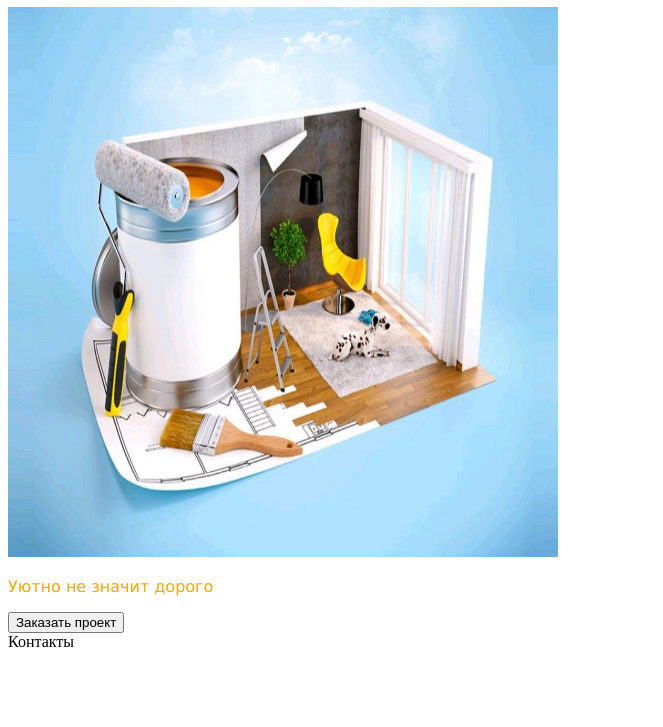
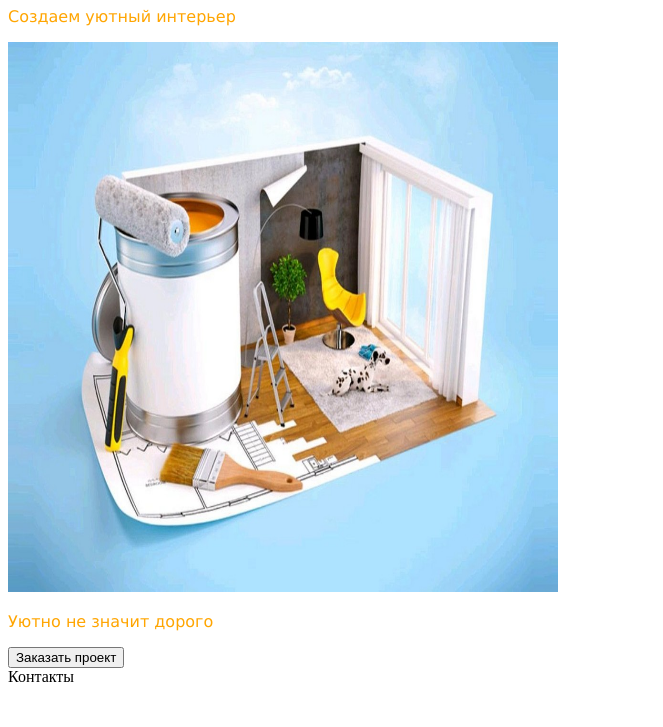
Before and after one commit to NataliSid/cv, a plain HTML site: page index.html in a window 1280 px wide. Shown: the part 73-800 px from the top of the page, without its empty margins (0-663 px from the left). Drawn offline with Linux system fonts and the light colour scheme.

Commit message:
добавила параграф

```diff
--- a/index.html
+++ b/index.html
@@ -11,7 +11,7 @@
 
 <body class="container">
 		<h1>Уютный интерьер без больших вложений</h1>
-
+		<p>Создаем уютный интерьер</p>
 		<div class="item">
 			<img class="фото ремонта" src="remont_kvartir.png" width="550" height="550" alt="фото">
 		</div>
```
